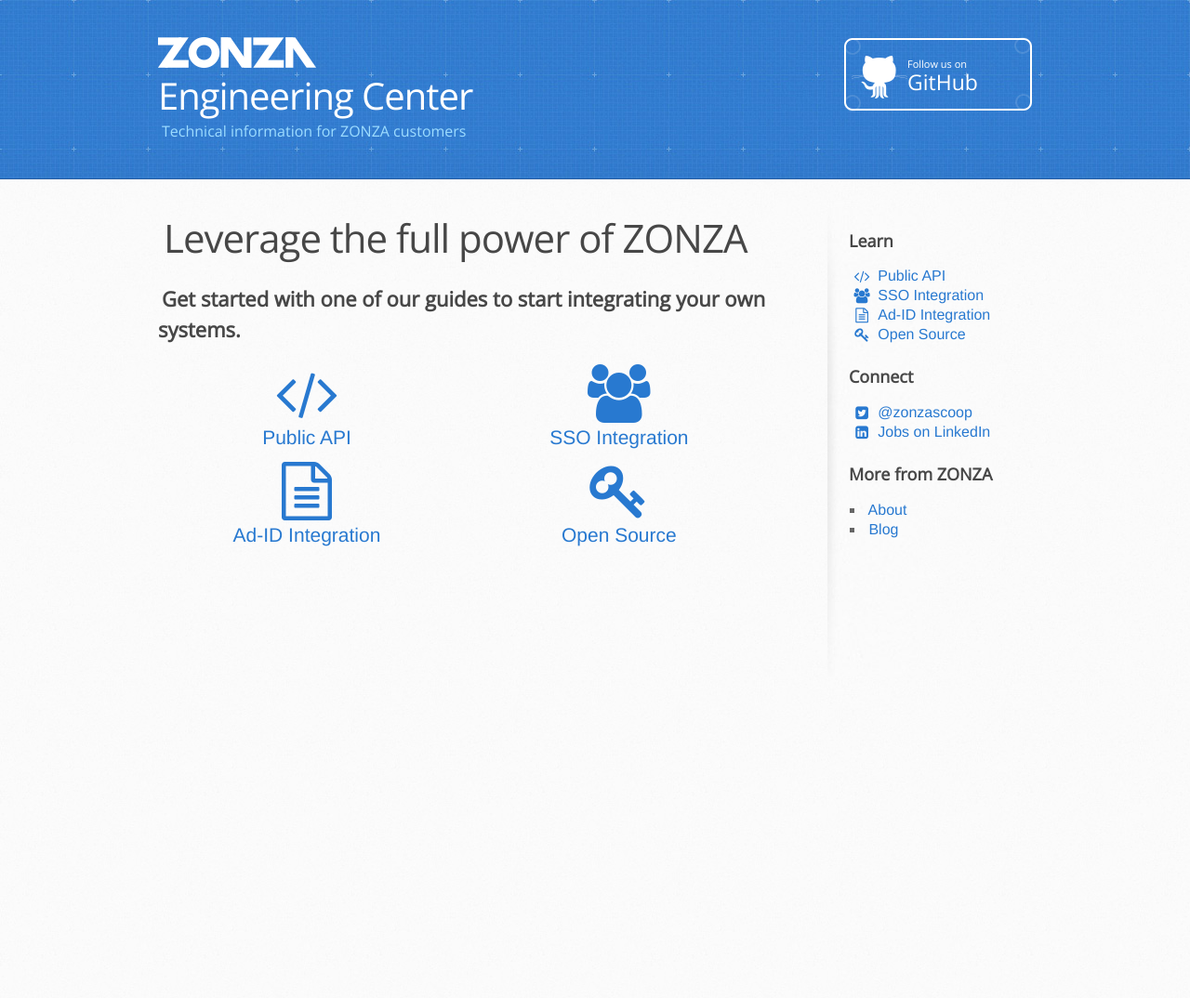
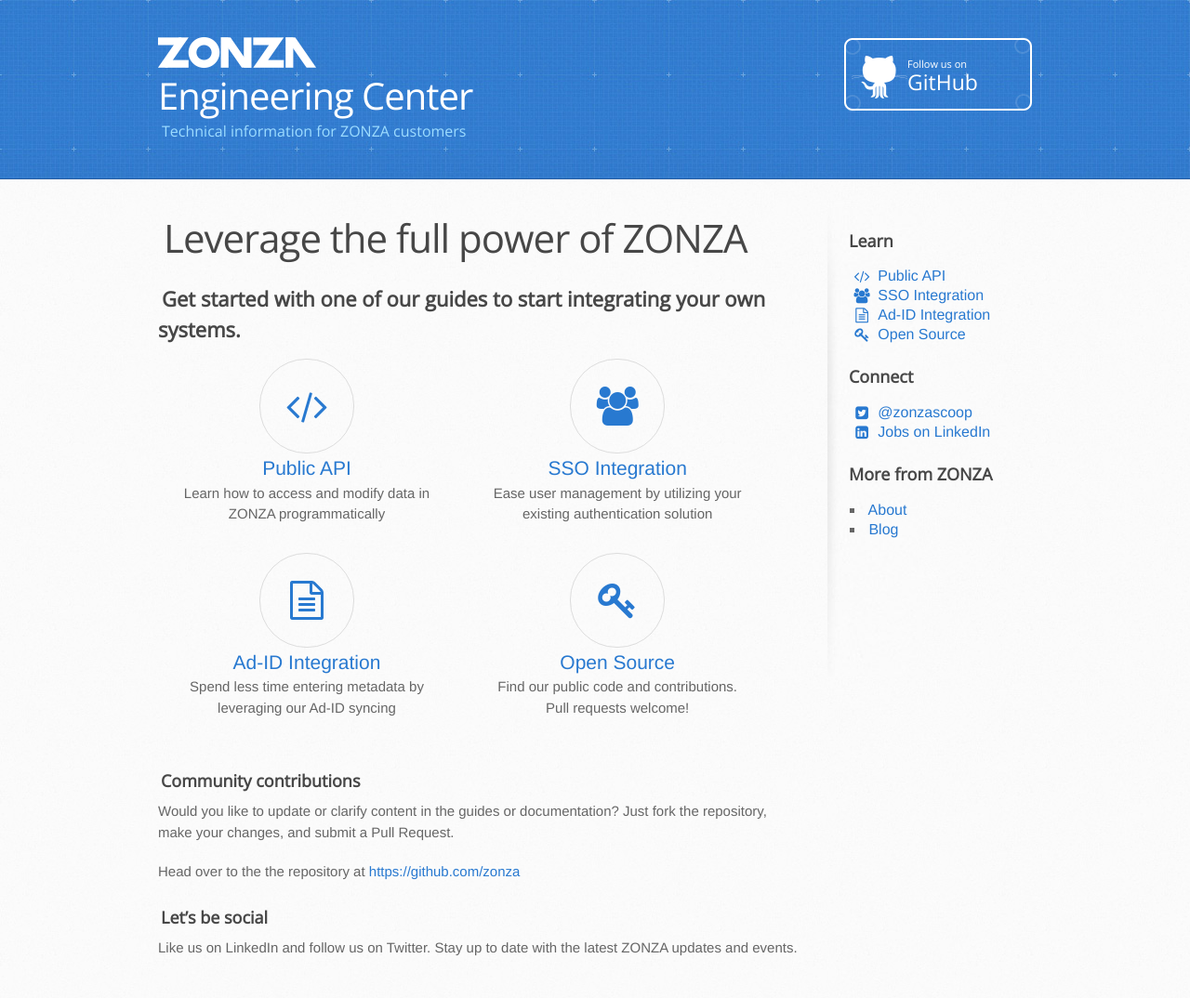
Before and after one commit to zonza/zonza.github.io, a Jekyll site: the page built from index.md, in a window 1280 px wide. Shown: the whole page at 93% size. Built offline with Jekyll 4.4.1, drawn with Linux system fonts in a browser that asks for light colours; nearby versions of some CDN libraries; before the commit the page ends 900 px from its top, so only the background shows below that.

Commit message:
Update homepage

```diff
--- a/index.html
+++ /dev/null
@@ -1,13 +0,0 @@
----
-layout: default
-published: true
----
-
-<h1>Leverage the full power of ZONZA</h1>
-<h2>Get started with one of our guides to start integrating your own systems.</h2>
-<ul id="homelinks">
-    <li><a href="api.html"><i class="fa fa-fw fa-code fa-3x"></i> Public API</a></li>
-    <li><a href="sso.html"><i class="fa fa-fw fa-users fa-3x"></i> SSO Integration</li></a>
-    <li><a href="adid.html"><i class="fa fa-fw fa-file-text-o fa-3x"></i> Ad-ID Integration</li></a>
-    <li><a href="open-source.html"><i class="fa fa-fw fa-key fa-3x"></i> Open Source</a></li>
-</ul>
--- /dev/null
+++ b/index.md
@@ -0,0 +1,34 @@
+---
+layout: default
+published: true
+---
+
+<h1>Leverage the full power of ZONZA</h1>
+<h2>Get started with one of our guides to start integrating your own systems.</h2>
+<ul id="homelinks">
+    <li><a href="api.html"><i class="fa fa-fw fa-code fa-2x"></i> Public API</a>
+        <p>Learn how to access and modify data in ZONZA programmatically</p>
+    </li>
+    <li><a href="sso.html"><i class="fa fa-fw fa-users fa-2x"></i> SSO Integration</a>
+        <p>Ease user management by utilizing your existing authentication solution </p>
+    </li>
+    <li><a href="adid.html"><i class="fa fa-fw fa-file-text-o fa-2x"></i> Ad-ID Integration</a>
+        <p>Spend less time entering metadata by leveraging our Ad-ID syncing</p>
+    </li>
+    <li><a href="open-source.html"><i class="fa fa-fw fa-key fa-2x"></i> Open Source</a>
+        <p>Find our public code and contributions. Pull requests welcome!</p>
+    </li>
+</ul>
+
+### Community contributions
+
+Would you like to update or clarify content in the guides or documentation?
+Just fork the repository, make your changes, and submit a Pull Request.
+
+Head over to the the repository at
+[{{site.github.owner_url}}]({{site.github.owner_url}})
+
+### Let's be social
+
+Like us on LinkedIn and follow us on Twitter. Stay up to date with
+the latest ZONZA updates and events.
--- a/stylesheets/stylesheet.css
+++ b/stylesheets/stylesheet.css
@@ -752,15 +752,27 @@
 }
 
 #homelinks {
-  font-size: 1.4em;
   list-style: none;
   display: block;
   clear: both;
 }
 
+#homelinks a {
+  font-size: 1.4em;
+}
+
 #homelinks li .fa {
     display: block;
     margin: auto;
+    height: 100px;
+    width: 100px;
+    border: 1px solid #ddd;
+    line-height: 100px;
+    border-radius: 50px;
+}
+
+#homelinks p {
+
 }
 
 #homelinks li {
```
Also changed, not shown: adid.md (+1 -1 lines).
